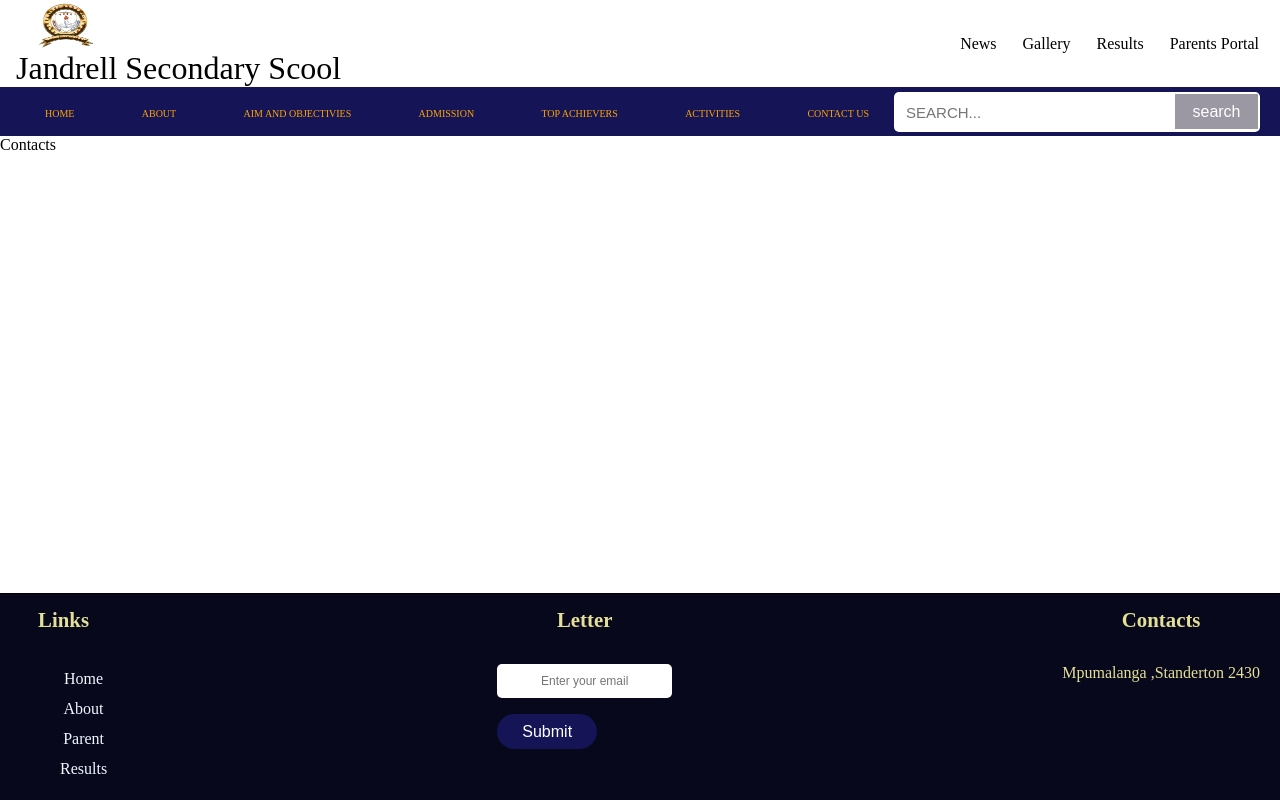
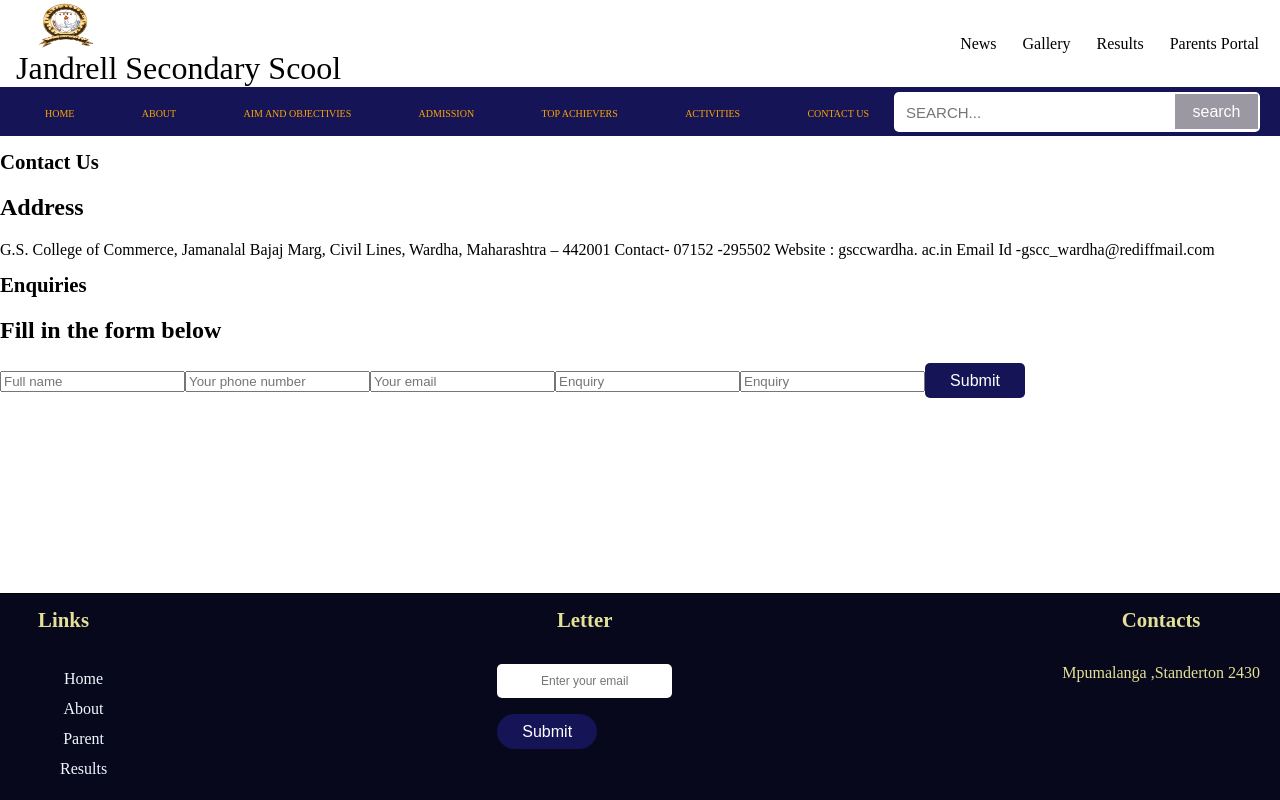
Before and after one commit to mRrobots/Jandrell, a React (Create React App) app: page /contact in a window 1280 px wide. Built offline with nearby package versions, Linux system fonts and the light colour scheme.

Commit message:
feature:Contact page No style

```diff
--- a/src/app/pages/Contacts/Contacts.js
+++ b/src/app/pages/Contacts/Contacts.js
@@ -1,5 +1,31 @@
 import React from "react";
+import style from "./Contacts.module.css";
 
 export default function Contacts() {
-  return <div>Contacts</div>;
+  return (
+    <div className={style.main}>
+      <div>
+        <h1>Contact Us</h1>
+        <h2>Address</h2>
+        <div className={style.address}>
+          G.S. College of Commerce, Jamanalal Bajaj Marg, Civil Lines, Wardha,
+          Maharashtra – 442001 Contact- 07152 -295502 Website : gsccwardha.
+          ac.in Email Id -gscc_wardha@rediffmail.com
+        </div>
+      </div>
+
+      <div>
+        <h1>Enquiries</h1>
+        <h2>Fill in the form below</h2>
+        <form action="#">
+          <input type="text" placeholder="Full name"></input>
+          <input type="text" placeholder="Your phone number"></input>
+          <input type="text" placeholder="Your email"></input>
+          <input type="text" placeholder="Enquiry"></input>
+          <input type="text" placeholder="Enquiry"></input>
+          <button> Submit</button>
+        </form>
+      </div>
+    </div>
+  );
 }
```
Also changed, not shown: src/app/pages/Contacts/Contacts.module.css (added).
